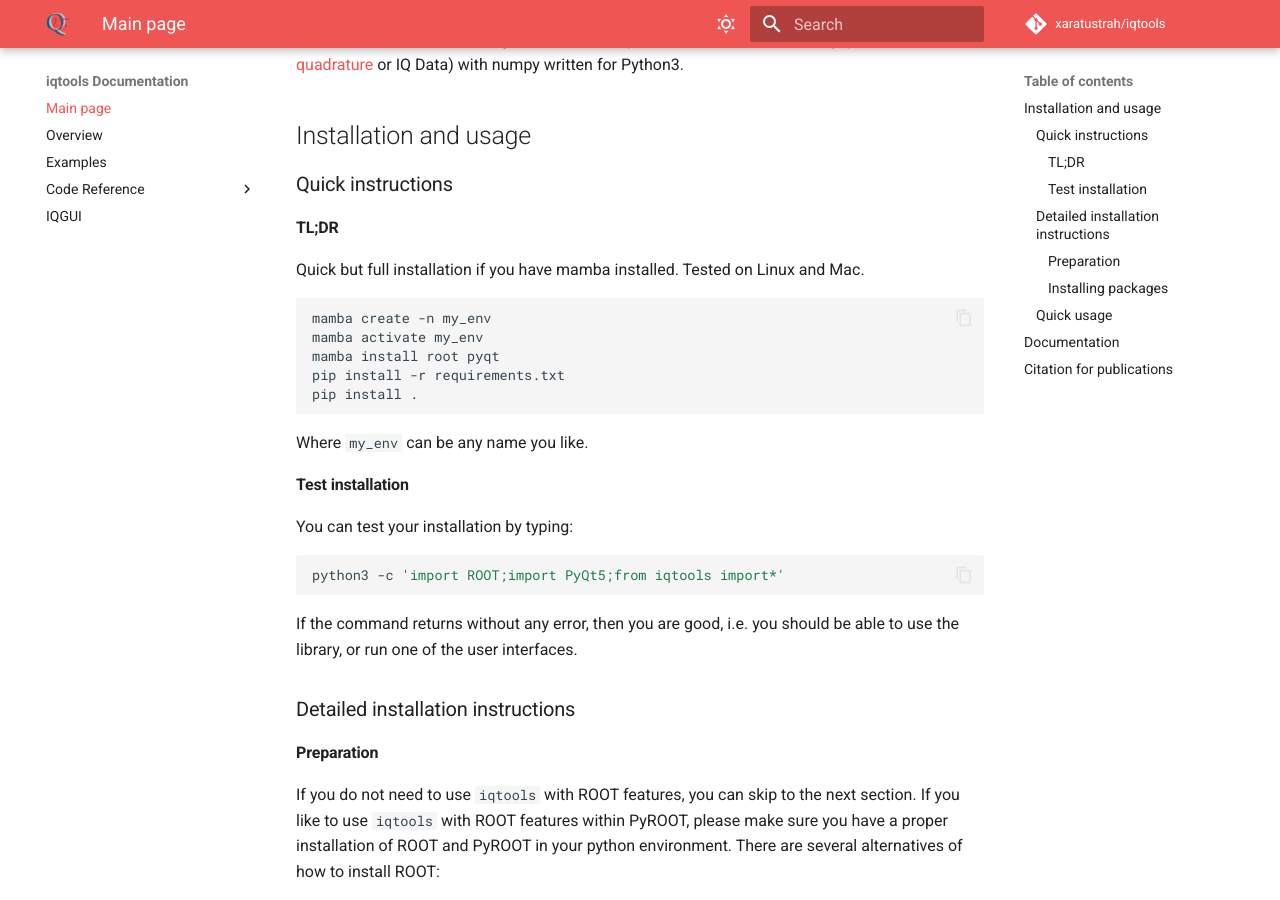
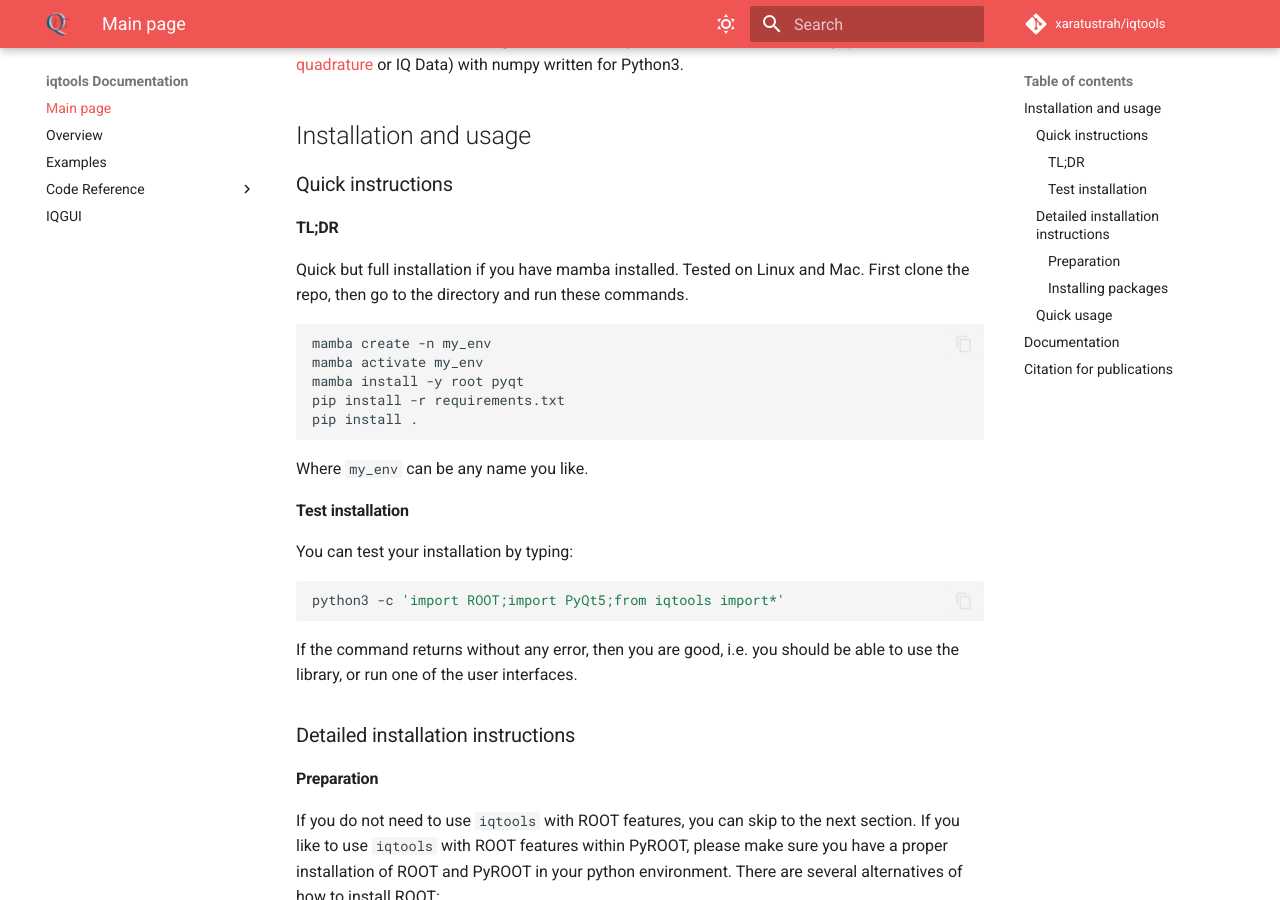
Before and after one commit to xaratustrah/iqtools, an MkDocs documentation site: the page built from docs/index.md, in a window 1280 px wide and 900 px high, scrolled down 348 px. Built offline with MkDocs 1.6.1 and Material for MkDocs 9.7.7, drawn with Linux system fonts in a browser that asks for light colours; comment, search, counter and statistics services are not loaded.

````diff
--- a/docs/index.md
+++ b/docs/index.md
@@ -14,12 +14,12 @@ Collection of code for working with offline complex valued time series data ([in
 
 #### TL;DR
 
-Quick but full installation if you have mamba installed. Tested on Linux and Mac.
+Quick but full installation if you have mamba installed. Tested on Linux and Mac. First clone the repo, then go to the directory and run these commands.
 
 ```
 mamba create -n my_env
 mamba activate my_env
-mamba install root pyqt
+mamba install -y root pyqt
 pip install -r requirements.txt
 pip install .
 ```
--- a/iqtools/version.py
+++ b/iqtools/version.py
@@ -4,5 +4,5 @@ version file
 xaratustrah@github Jan-2016
 """
 
-__version_info__ = (4, 0, 0)
+__version_info__ = (4, 0, 1)
 __version__ = '.'.join('%d' % d for d in __version_info__)
````
Also changed, not shown: README.md (+2 -2 lines).
